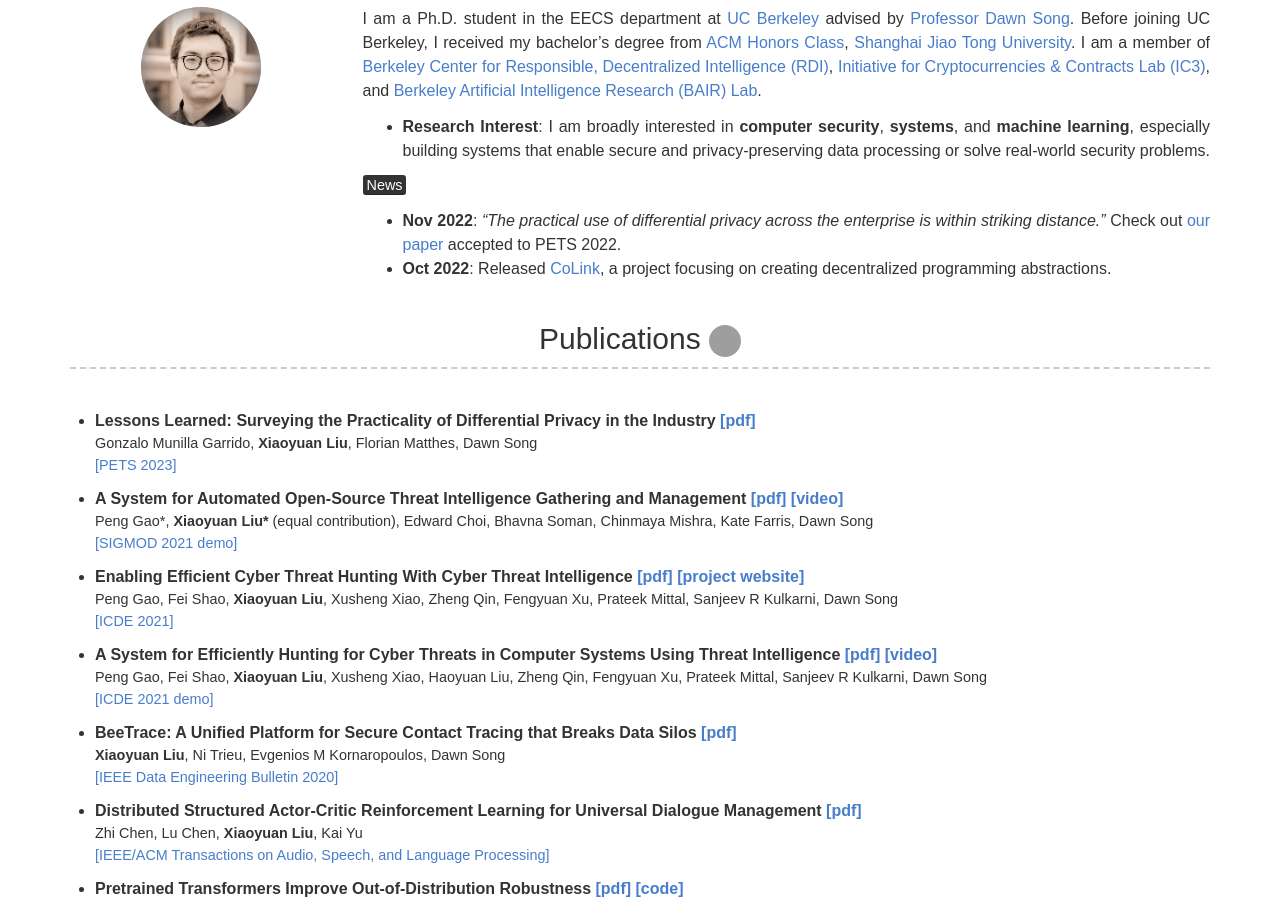
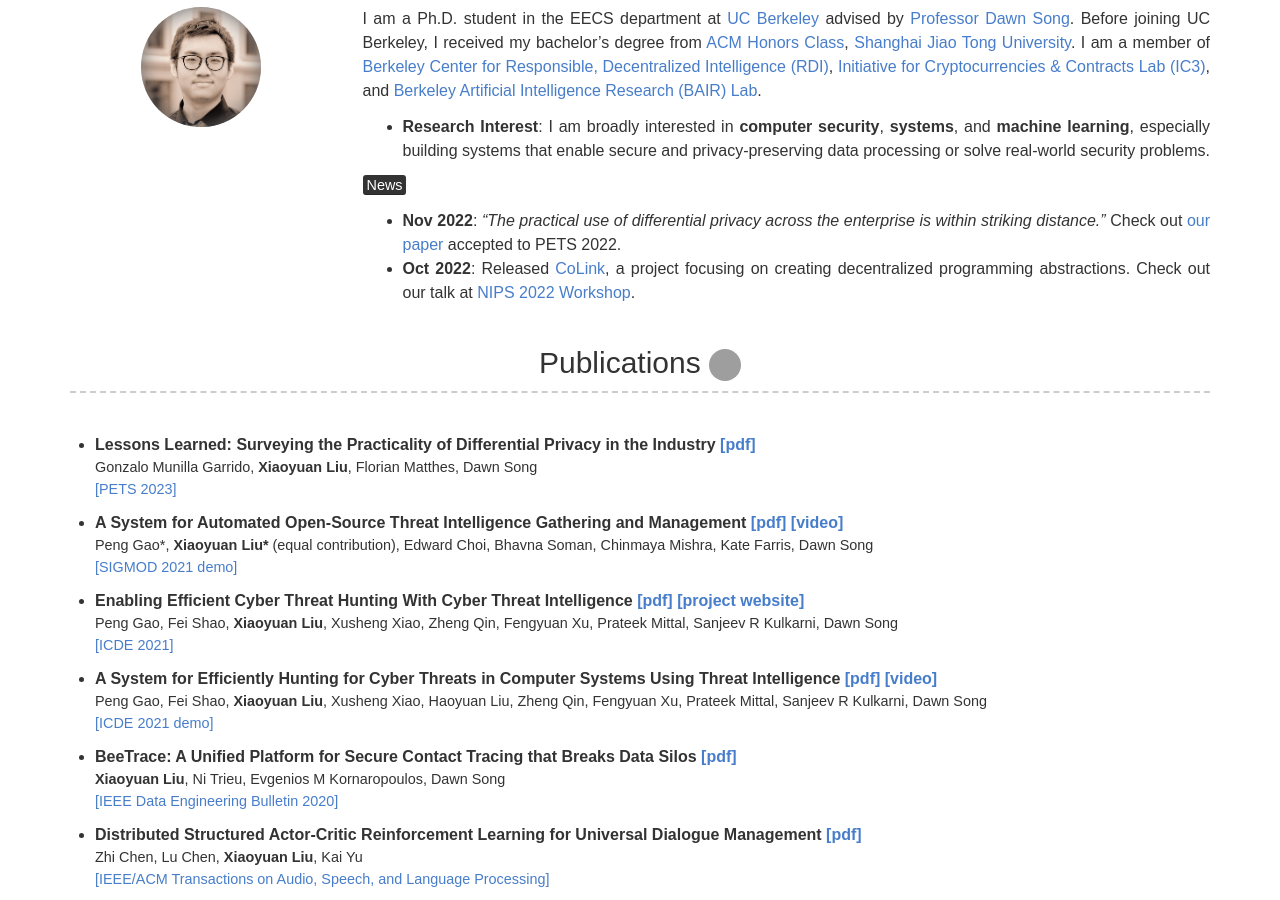
Before and after one commit to sproogen/modern-resume-theme, a Jekyll site: the page built from index.md, in a window 1280 px wide and 900 px high, scrolled down 349 px. Built offline with Jekyll 4.4.1, drawn with Linux system fonts in a browser that asks for light colours; nearby versions of some CDN libraries; some web fonts are replaced; grey boxes are pictures that could not be loaded.

Commit message:
Update _config.yml

```diff
--- a/_config.yml
+++ b/_config.yml
@@ -28,7 +28,7 @@
 
   <mark>News</mark>
   - **Nov 2022**: *"The practical use of differential privacy across the enterprise is within striking distance."* Check out [our paper](https://arxiv.org/abs/2211.03898) accepted to PETS 2022.
-  - **Oct 2022**: Released [CoLink](https://colink.app/), a project focusing on creating decentralized programming abstractions.
+  - **Oct 2022**: Released [CoLink](https://colink.app/), a project focusing on creating decentralized programming abstractions. Check out our talk at [NIPS 2022 Workshop](https://ai-secure.github.io/DMLW2022/speakers).
 
 # Service Section
 
```
